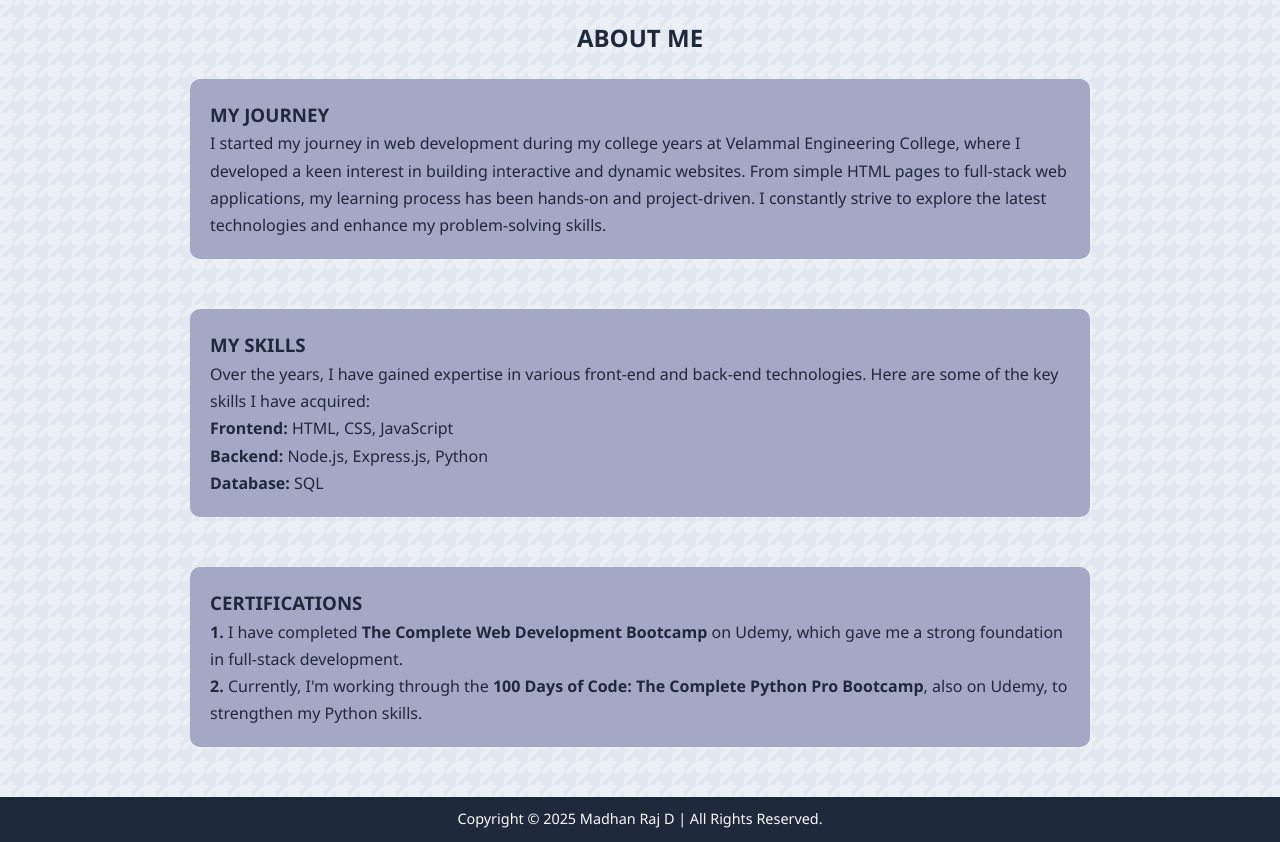
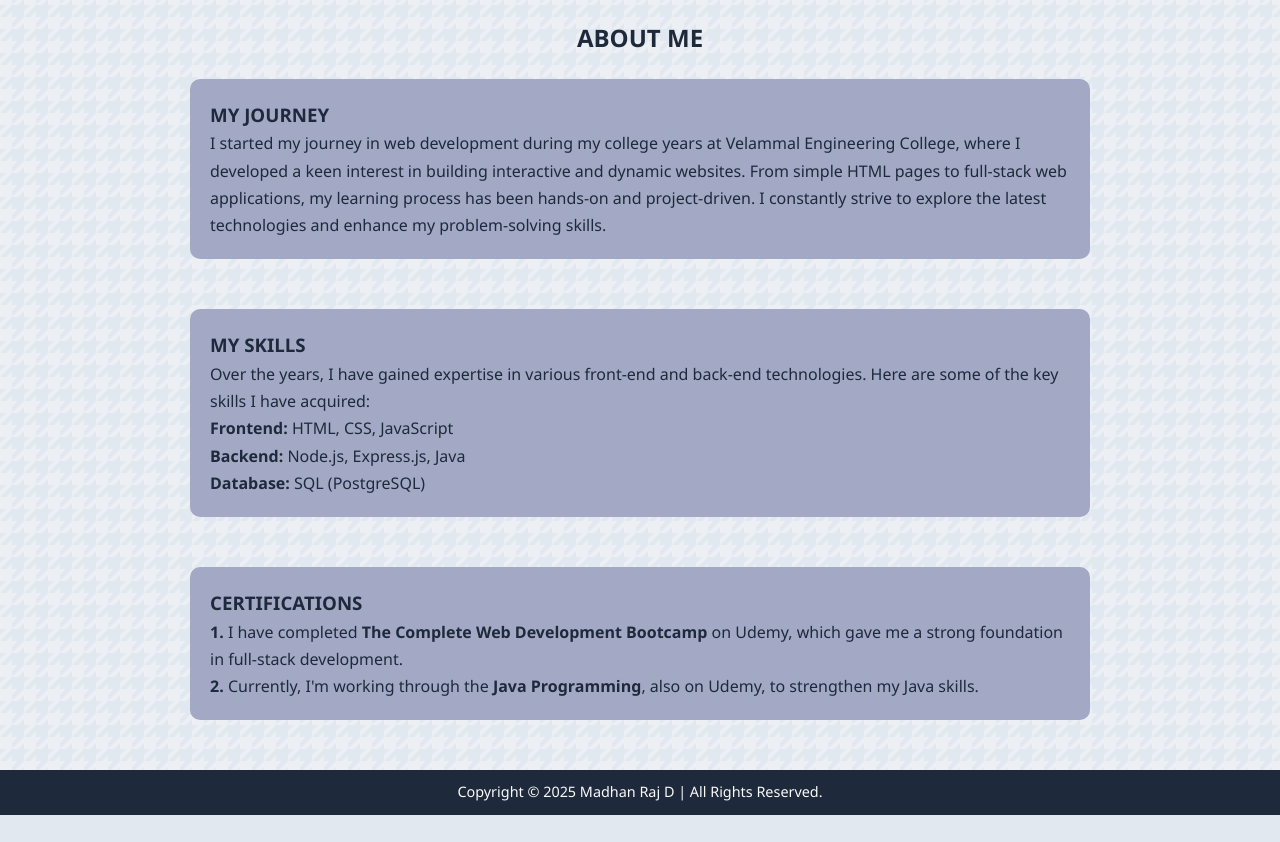
Before and after one commit to IamMadhan24/Portfolio, a plain HTML site: page pages/about.html in a window 1280 px wide. Shown: the part 73-915 px from the top of the page. After the commit the page ends 888 px from the top, so only its background shows below. Drawn offline with Linux system fonts and the light colour scheme.

Commit message:
modified about section

```diff
--- a/pages/about.html
+++ b/pages/about.html
@@ -4,9 +4,7 @@
   <meta charset="UTF-8" />
   <meta name="viewport" content="width=device-width, initial-scale=1.0"/>
   <title>About | Portfolio</title>
-  <!--  Correct relative path for stylesheet -->
   <link rel="stylesheet" href="../css/style.css" />
-  <!--  Correct relative path for favicon -->
   <link rel="icon" href="../src/icon.png" type="image/x-icon">
 </head>
 <body>
@@ -36,15 +34,15 @@
           <p>Over the years, I have gained expertise in various front-end and back-end technologies. Here are some of the key skills I have acquired:</p>
           <ul class="skills">
             <li><strong>Frontend:</strong> HTML, CSS, JavaScript</li>
-            <li><strong>Backend:</strong> Node.js, Express.js, Python</li>
-            <li><strong>Database:</strong> SQL</li>
+            <li><strong>Backend:</strong> Node.js, Express.js, Java</li>
+            <li><strong>Database:</strong> SQL (PostgreSQL)</li>
           </ul>
         </div>
 
         <div class="info">
           <h3>CERTIFICATIONS</h3>
           <p><b>1. </b>I have completed <b>The Complete Web Development Bootcamp</b> on Udemy, which gave me a strong foundation in full-stack development.</p>
-          <p><b>2. </b>Currently, I'm working through the <b>100 Days of Code: The Complete Python Pro Bootcamp</b>, also on Udemy, to strengthen my Python skills.</p>
+          <p><b>2. </b>Currently, I'm working through the <b>Java Programming</b>, also on Udemy, to strengthen my Java skills.</p>
         </div>
       </div>
     </section>
```
Also changed, not shown: index.html (+0 -2 lines).
